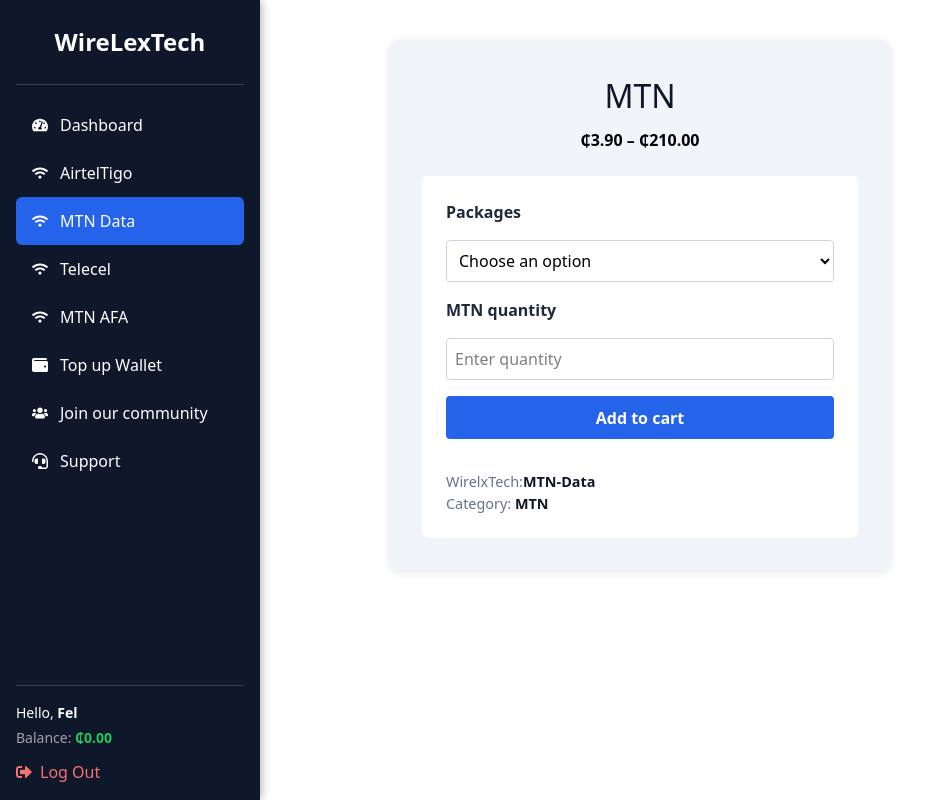
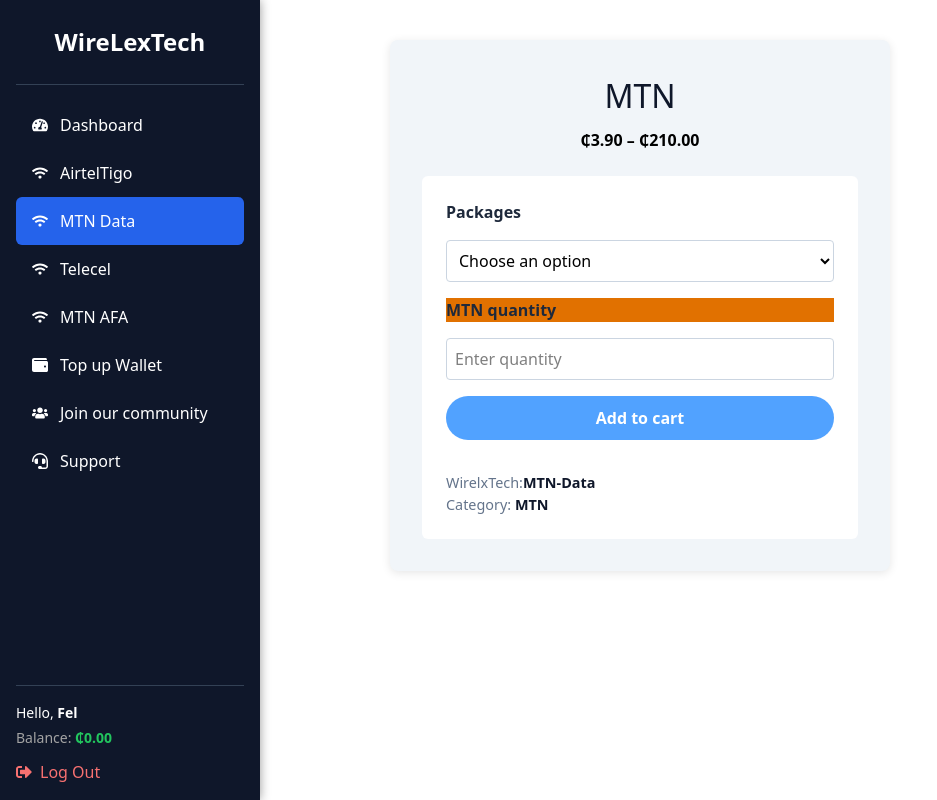
Before and after one commit to FastTech20/WirelexTech, a React (Vite) app: page /mtn-data in a window 1280 px wide. Shown: the whole page, without its empty margins (0-937 px from the left). Built offline with nearby package versions, Linux system fonts and the light colour scheme.

Commit message:
changes to dashboard and MTN

```diff
--- /dev/null
+++ b/postcss.config.js
@@ -0,0 +1,4 @@
+export const plugins = {
+    tailwindcss: {},
+    autoprefixer: {},
+};
--- a/src/components/pages/Dashboard.jsx
+++ b/src/components/pages/Dashboard.jsx
@@ -11,7 +11,7 @@ const Dashboard = () => {
         <div className="card balance-card">
           <p className="label">Current Balance</p>
           <h2>₵0.00</h2>
-          <button className="topup-button">Top Up</button>
+          <button className="topup-button bg-amber-200 text-green-400">Top Up</button>
         </div>
 
         <div className="card">
--- a/src/components/pages/MTN.jsx
+++ b/src/components/pages/MTN.jsx
@@ -1,5 +1,5 @@
 import React from 'react';
-import '../Style/airtime.css';
+// import '../Style/airtime.css';
 
 const MTN = () => {
   return (
@@ -16,10 +16,11 @@ const MTN = () => {
           <option>₵20 - 2.5GB</option>
         </select>
 
-        <label className="airtime-label">MTN quantity</label>
+        <label className="airtime-label text-white bg-amber-600 ">MTN quantity</label>
         <input type="number" className="airtime-input" placeholder="Enter quantity" />
 
-        <button className="airtime-button">Add to cart</button>
+        <button className="bg-blue-400 rounded-3xl p-2.5 font-bold text-white
+        hover:cursor-pointer hover: scale-100">Add to cart</button>
 
         <div className="airtime-footer">
           <p> WirelxTech:<span className="airtime-tag">MTN-Data</span></p>
--- /dev/null
+++ b/tailwind.config.js
@@ -0,0 +1,6 @@
+/** @type {import('tailwindcss').Config} */
+export const content = ["./src/**/*.{js,ts,jsx,tsx,html}"];
+export const theme = {
+    extend: {},
+};
+export const plugins = [];
```
